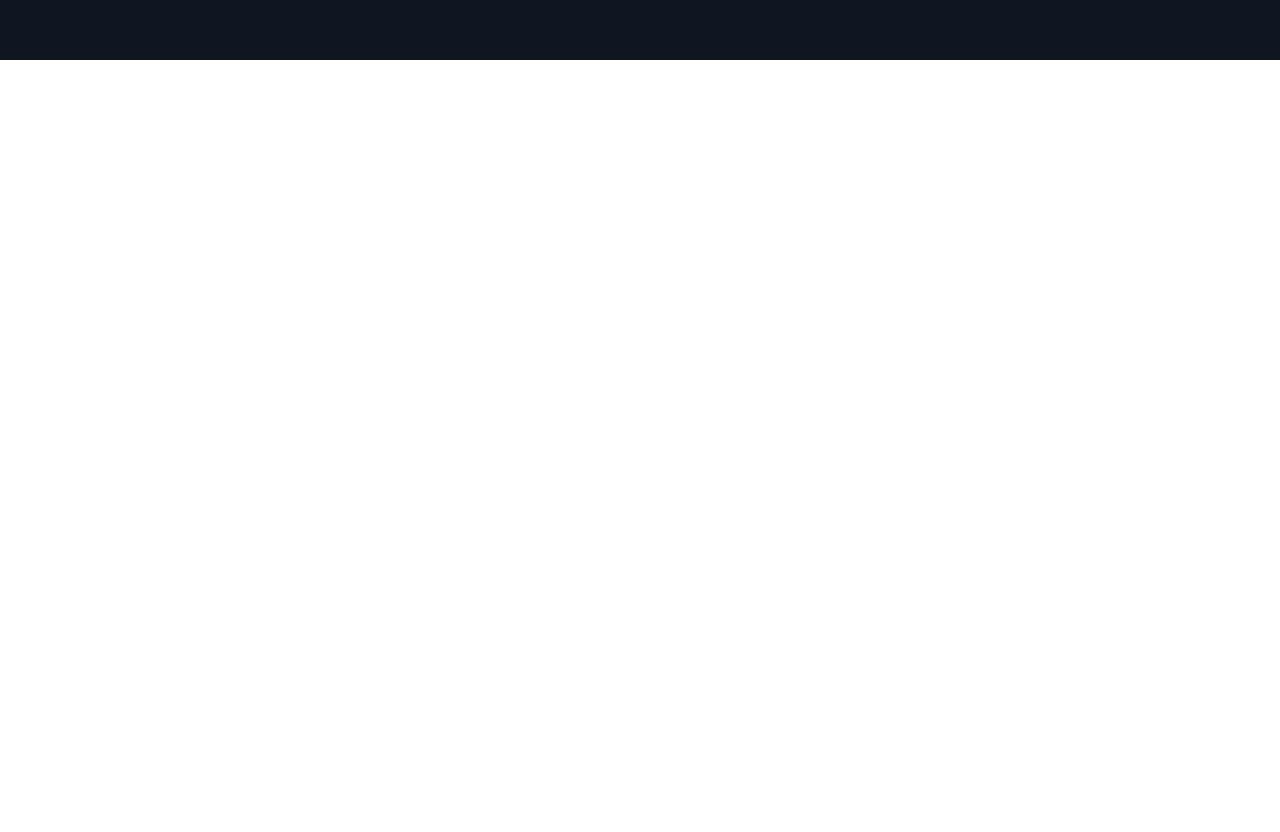
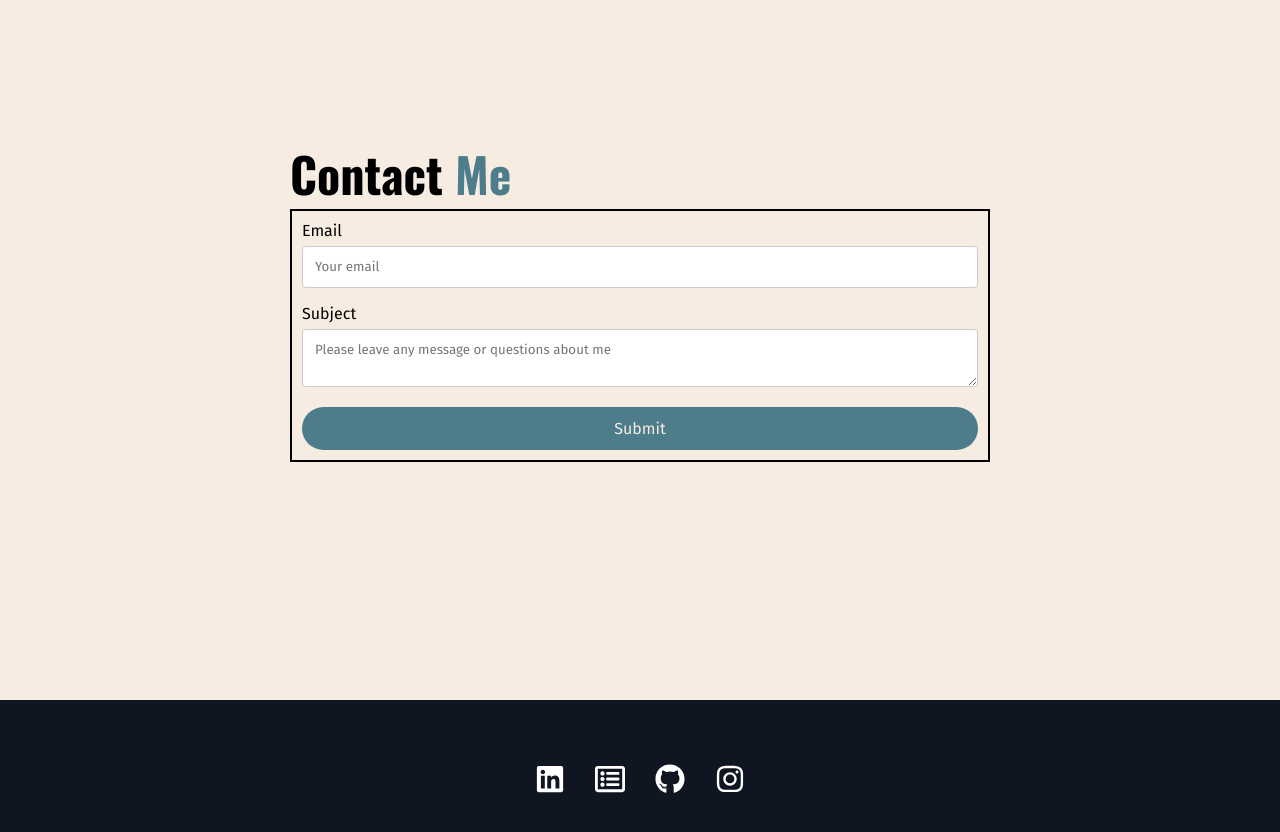
Before and after one commit to yoowook1207/sung_w_yoo.portfolio, a React (Create React App) app: page / in a window 1280 px wide. Shown: the part 4900-5732 px from the top of the page. Before the commit the page ends 4960 px from the top, so only its background shows below. Built offline with nearby package versions, Linux system fonts and the light colour scheme.

Commit message:
contact me

```diff
--- /dev/null
+++ b/src/components/Contact/ContactElements.js
@@ -0,0 +1,81 @@
+import styled from 'styled-components'
+
+export const ContactContainer = styled.div `
+    height: 100vh;
+    display: flex;
+    justify-content: center;
+    align-items: center;
+    background: #F7ECE1;
+
+    @media screen and (max-width: 768px) {
+        height: 1100px;
+    }
+
+    @media screen and (max-width: 480px) {
+        height: 1300px;
+    }
+`
+export const ContactWrapper = styled.div `
+
+`
+
+export const ContactH1 = styled.h1 `
+    font-size: 48px;
+    color: #000;
+`
+
+export const Colored = styled.span `
+    color: #4D7C8A;
+    font-size: 48px;
+    font-family: 'Oswald', sans-serif;
+`
+
+export const ContactForm = styled.form `
+    border: 2px solid #000;
+    width: 700px;
+    padding: 10px;
+
+    @media screen and (max-width:768px) {
+        width: 500px;
+    }
+
+    @media screen and (max-width:540px) {
+        width: 400px;
+    }
+`
+
+export const EmailInput = styled.input `
+    width: 100%;
+    padding: 12px;
+    border: 1px solid #ccc;
+    border-radius: 4px;
+    box-sizing: border-box;
+    margin-top: 6px;
+    margin-bottom: 16px;
+    resize: vertical;
+`
+
+export const TextInput = styled.textarea `
+    width: 100%;
+    padding: 12px;
+    border: 1px solid #ccc;
+    border-radius: 4px;
+    box-sizing: border-box;
+    margin-top: 6px;
+    margin-bottom: 16px;
+    resize: vertical;
+`
+
+export const ContactButton = styled.button `
+    border-radius: 50px;
+    white-space: nowrap;
+    background:#4D7C8A;
+    outline: none;
+    border: none;
+    cursor: pointer;
+    display: flex;
+    justify-content: center;
+    align-items: center;
+    transition: all 0.2s ease-in-out;
+    text-decoration: none;
+`
--- /dev/null
+++ b/src/components/Contact/index.js
@@ -0,0 +1,23 @@
+import React from 'react'
+import { Button } from '../ButtonElement'
+import { ContactContainer, ContactWrapper, ContactH1, ContactForm, EmailInput, TextInput, Colored } from './ContactElements'
+
+const Contact = () => {
+  return (
+    <ContactContainer>
+      <ContactWrapper>
+            <ContactH1> Contact <Colored>Me</Colored> </ContactH1>
+                <ContactForm>
+                    <label for="email">Email</label>
+                    <EmailInput id="email" placeholder='Your email' />
+
+                    <label for="contactText">Subject</label>
+                    <TextInput id="contactText" placeholder='Please leave any message or questions about me' />
+                    <Button type="submit" primary='true' dark='true'>Submit</Button>
+                </ContactForm>
+      </ContactWrapper>
+    </ContactContainer>
+  )
+}
+
+export default Contact
--- a/src/components/Footer/FooterElements.js
+++ b/src/components/Footer/FooterElements.js
@@ -1,5 +1,4 @@
 import styled from 'styled-components'
-import {Link} from 'react-router-dom'
 
 export const FooterContainer = styled.footer `
     background-color: #101522;
@@ -70,11 +69,11 @@ export const FooterLinkItems = styled.div `
 //     margin-bottom: 16px;
 // `
 
-export const FooterLink = styled(Link)`
+export const FooterLink = styled.a`
     color: #fff;
     text-decoration: none;
     margin-bottom: 0.5rem;
-    font-size: 20px;
+    font-size: 30px;
 
     &:hover {
         color: #4D7C8A;
--- a/src/components/Footer/index.js
+++ b/src/components/Footer/index.js
@@ -7,6 +7,7 @@ import {
     FooterLinkItems,
     // FooterLinkTitle,
     FooterLink } from './FooterElements'
+import { FaLinkedin, FaGithub, FaRegListAlt, FaInstagram } from 'react-icons/fa'
 
 const Footer = () => {
   return (
@@ -15,14 +16,14 @@ const Footer = () => {
             <FooterLinksContainer>
                 <FooterLinksWrapper>
                     <FooterLinkItems>
-                            <FooterLink to='/'>LinkedIn</FooterLink>
-                            <FooterLink to='/'>Resume</FooterLink>
-                            <FooterLink to='/'>GitHub</FooterLink>
+                            <FooterLink href="//bit.ly/3vFDTVL" target="_blank"><FaLinkedin/></FooterLink>
+                            <FooterLink href="//bit.ly/3wG1G7g" target="_blank"><FaRegListAlt/></FooterLink>
+                            <FooterLink href="//github.com/yoowook1207" target="_blank"><FaGithub/></FooterLink>
+                            <FooterLink href="//instagram.com/yookywooky" target="_blank"><FaInstagram/></FooterLink>
                     </FooterLinkItems>
                 </FooterLinksWrapper>
             </FooterLinksContainer>
         </FooterWrap>
-
     </FooterContainer>
   )
 }
--- a/src/components/InfoSection/Data.js
+++ b/src/components/InfoSection/Data.js
@@ -13,7 +13,8 @@ export const aboutMe = {
     alt: 'Sung Wook Yoo Profile Picture',
     dark: true,
     primary: true,
-    darkText: false
+    darkText: false,
+    linkURL: 'https://bit.ly/3wG1G7g'
 };
 
 export const homeObjOne = {
@@ -31,7 +32,8 @@ export const homeObjOne = {
     alt: 'Bryss Homepage',
     dark: true,
     primary: true,
-    darkText: true
+    darkText: true,
+    linkURL: 'https://bit.ly/3wG1G7g'
 }
 
 export const homeObjTwo = {
@@ -63,7 +65,7 @@ export const homeObjThree = {
     description: 'I designed my own wedding invitation. Using React.js and ',
     buttonLabel: 'Button Example',
     imgStart: true,
-    img: require('../../assets/images/Bryss.png'),
+    img: require('../../assets/images/wedding.jpg'),
     alt: 'Example of Wedding Invitation',
     dark: true,
     primary: true,
--- a/src/components/InfoSection/index.js
+++ b/src/components/InfoSection/index.js
@@ -15,7 +15,7 @@ import {
     Img,
     Heading2} from './InfoElements'
 
-const InfoSection = ({lightBg, id, imgStart, topLine, lightText,headline2, headline, darkText, description, buttonLabel, img, alt, primary, dark, dark2}) => {
+const InfoSection = ({lightBg, id, imgStart, topLine, lightText,headline2, headline, darkText, description, buttonLabel, img, alt, primary, dark, dark2, linkURL}) => {
   return (
     <>
      <InfoContainer lightBg={lightBg} id={id}>
@@ -29,7 +29,7 @@ const InfoSection = ({lightBg, id, imgStart, topLine, lightText,headline2, headl
                     <Subtitle darkText={darkText}> {description}</Subtitle>
                     <LinkWrap>
                         <Button
-                        href = 'https://bit.ly/3wG1G7g'
+                        href = {linkURL}
                         target="_blank"
                         rel="noreferrer"
                         spy={true}
--- a/src/pages/index.js
+++ b/src/pages/index.js
@@ -6,6 +6,7 @@ import InfoSection from '../components/InfoSection'
 import { aboutMe, homeObjOne, homeObjThree, homeObjTwo } from '../components/InfoSection/Data'
 import ProjectGrid from '../components/ProjectGrid'
 import Footer from '../components/Footer'
+import Contact from '../components/Contact'
 
 const Home = () => {
     const [isOpen, setOpen] = useState(false)
@@ -24,6 +25,7 @@ const Home = () => {
         <InfoSection {...homeObjTwo} />
         <InfoSection {...homeObjThree} />
         <ProjectGrid id='projectGrid'/>
+        <Contact />
         <Footer />
     </>
   )
```
Also changed, not shown: src/assets/images/wedding.jpg (added).
